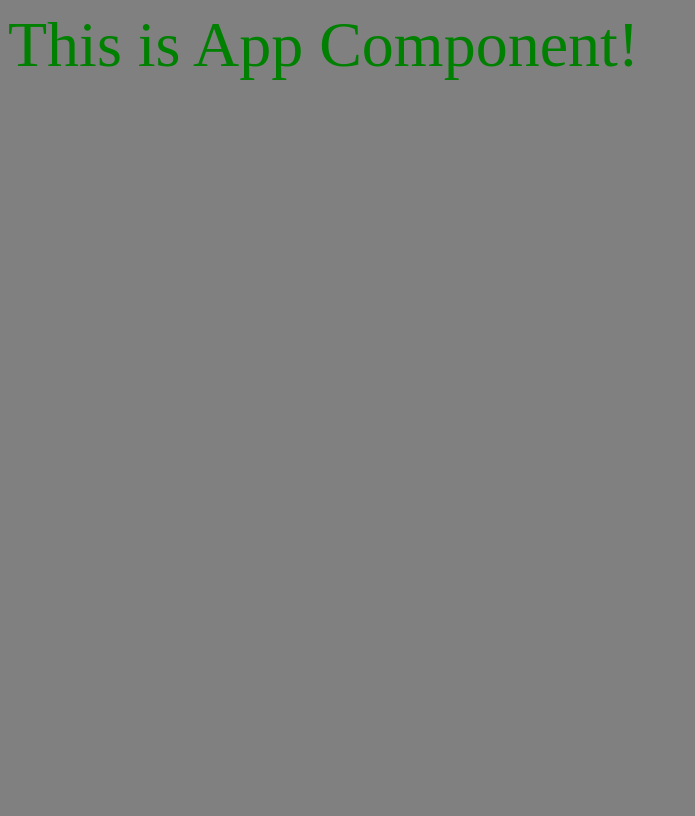
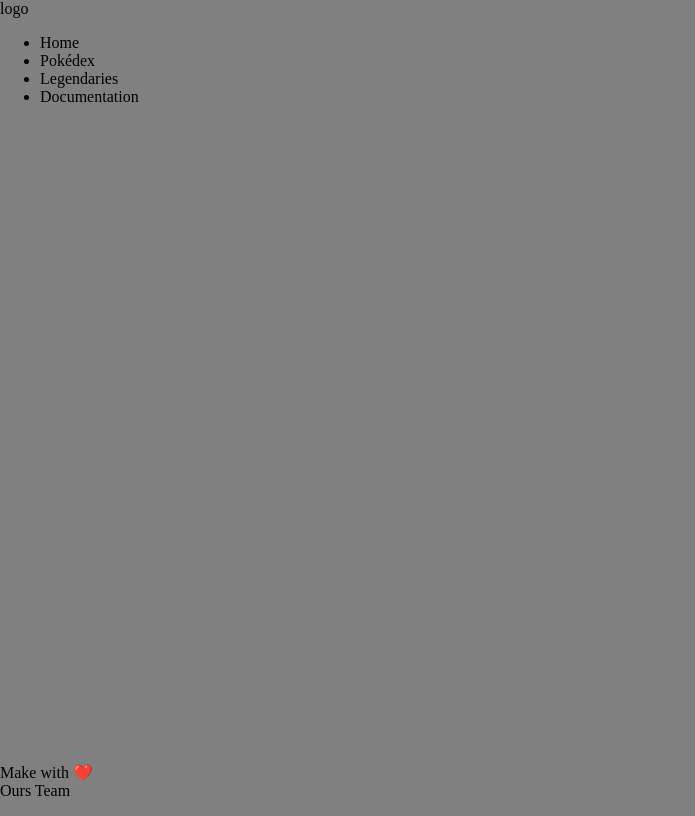
Before and after one commit to nsobolev/pokemondesk, a React app: page / in a window 1280 px wide. Shown: the whole page, without its empty margins (0-695 px from the left). Built offline with nearby package versions, Linux system fonts and the light colour scheme.

Commit message:
Added Header, Footer, Menu, Logo

```diff
--- a/src/App.module.less
+++ b/src/App.module.less
@@ -1,3 +1,9 @@
-.header {
-  font-size: 4rem;
+.wrapper {
+  display: flex;
+  flex-direction: column;
+  min-height: 100vh;
+
+  &__content {
+    flex-grow: 1;
+  }
 }
--- a/src/App.tsx
+++ b/src/App.tsx
@@ -3,8 +3,17 @@ import React from 'react';
 import styles from './App.module.less';
 import './custom.less';
 
+import Header from './Header';
+import Footer from './Footer';
+
 const App = () => {
-  return <div className={`${styles.header} color`}>This is App Component!</div>;
+  return (
+    <div className={styles.wrapper}>
+      <Header />
+      <div className={styles.wrapper__content} />
+      <Footer />
+    </div>
+  );
 };
 
 export default App;
--- /dev/null
+++ b/src/Footer.tsx
@@ -0,0 +1,17 @@
+import React from 'react';
+
+const Footer = () => {
+  return (
+    <footer>
+      <div>
+        Make with{' '}
+        <span role="img" aria-label="heart">
+          ❤️
+        </span>
+      </div>
+      <div>Ours Team</div>
+    </footer>
+  );
+};
+
+export default Footer;
--- /dev/null
+++ b/src/Header.tsx
@@ -0,0 +1,19 @@
+import React from 'react';
+
+import Logo from './Logo';
+import Menu from './Menu';
+
+const Header = () => {
+  return (
+    <header>
+      <div>
+        <Logo />
+      </div>
+      <div>
+        <Menu />
+      </div>
+    </header>
+  );
+};
+
+export default Header;
--- /dev/null
+++ b/src/Logo.tsx
@@ -0,0 +1,7 @@
+import React from 'react';
+
+const Logo = () => {
+  return <div>logo</div>;
+};
+
+export default Logo;
--- /dev/null
+++ b/src/Menu.tsx
@@ -0,0 +1,40 @@
+import React from 'react';
+
+type MenuItem = {
+  id: number;
+  name: string;
+};
+type MenuItems = MenuItem[];
+
+const menuItems: MenuItems = [
+  {
+    id: 1,
+    name: 'Home',
+  },
+  {
+    id: 2,
+    name: 'Pokédex',
+  },
+  {
+    id: 3,
+    name: 'Legendaries',
+  },
+  {
+    id: 4,
+    name: 'Documentation',
+  },
+];
+
+const Menu = () => {
+  return (
+    <nav>
+      <ul>
+        {menuItems.map(({ id, name }) => (
+          <li key={id}>{name}</li>
+        ))}
+      </ul>
+    </nav>
+  );
+};
+
+export default Menu;
--- a/src/index.less
+++ b/src/index.less
@@ -1,4 +1,6 @@
 body {
+  margin: 0;
+  padding: 0;
   min-height: 100vh;
   background-color: gray;
 }
```
